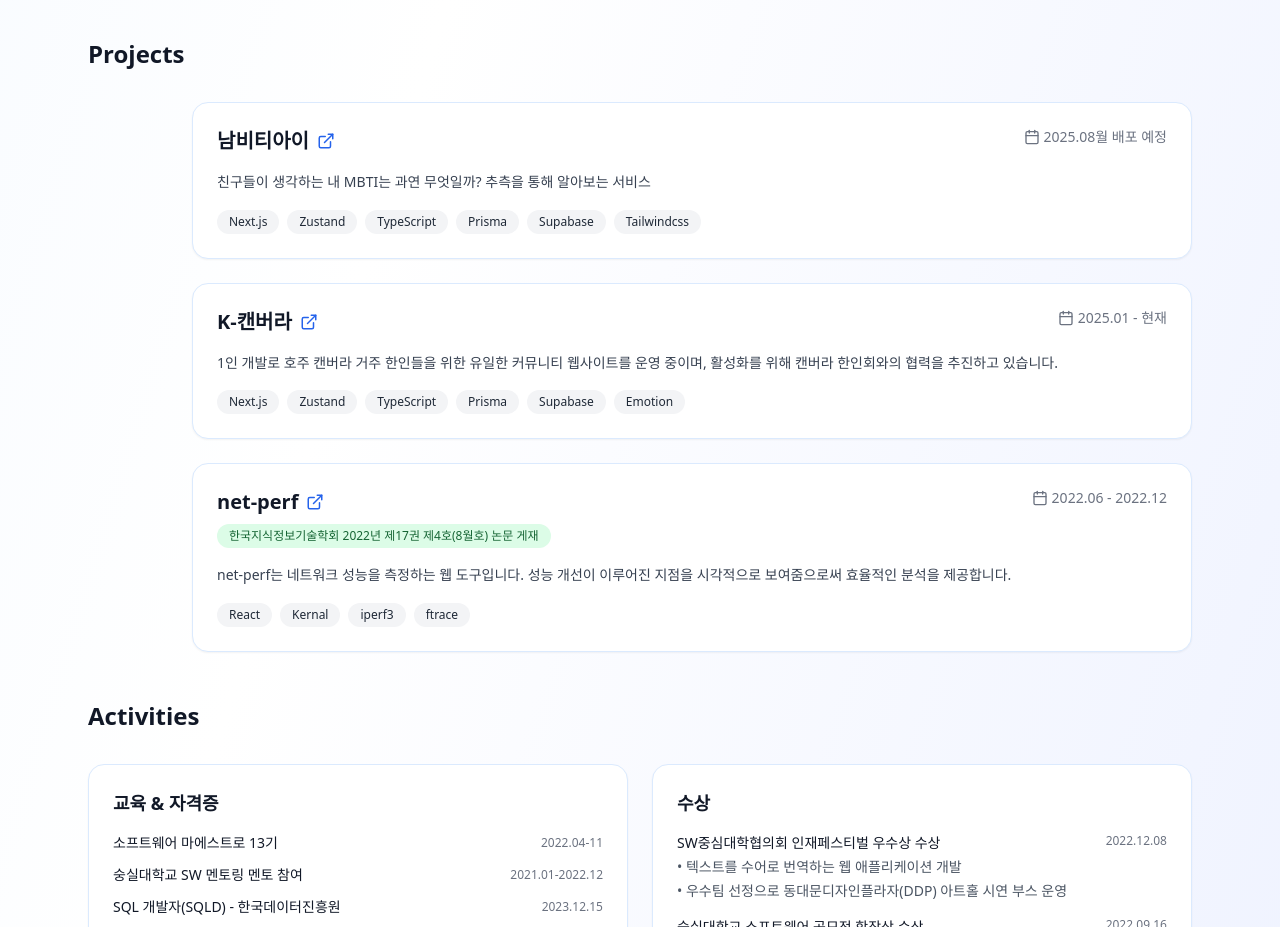
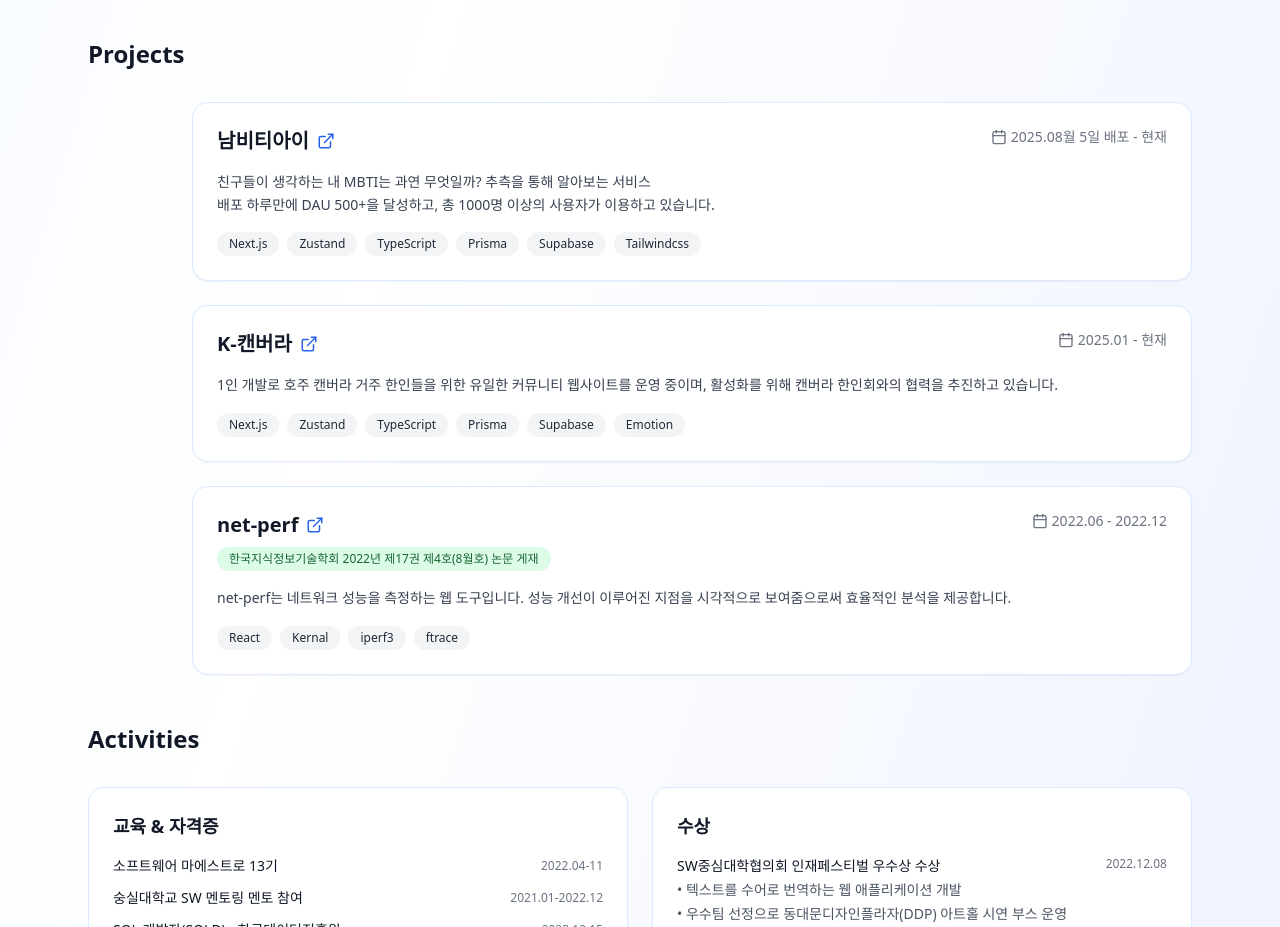
Before and after one commit to flip-404/taeseong-site, a Gatsby site: page /about in a window 1280 px wide. Shown: the part 2680-3607 px from the top of the page. Built offline with nearby package versions, Linux system fonts and the light colour scheme; Gatsby itself is replaced by a stand-in of ours.

Commit message:
about 수정

```diff
--- a/src/components/about/ProjectsSection.tsx
+++ b/src/components/about/ProjectsSection.tsx
@@ -43,7 +43,9 @@ const ProjectItem: React.FC<{ project: PersonalProject }> = ({ project }) => {
           </div>
           <DateDisplay date={date} />
         </div>
-        <p className="text-gray-700 text-sm mb-4 leading-relaxed">{description}</p>
+        <p className="text-gray-700 text-sm mb-4 leading-relaxed whitespace-pre-line">
+          {description}
+        </p>
         <TechBadge technologies={tech} />
       </Card>
     </div>
--- a/src/constants/index.ts
+++ b/src/constants/index.ts
@@ -298,8 +298,9 @@ export const WORK_EXPERIENCES: WorkExperience[] = [
 export const PERSONAL_PROJECTS: PersonalProject[] = [
   {
     name: '남비티아이',
-    date: '2025.08월 배포 예정',
-    description: '친구들이 생각하는 내 MBTI는 과연 무엇일까? 추측을 통해 알아보는 서비스',
+    date: '2025.08월 5일 배포 - 현재',
+    description:
+      '친구들이 생각하는 내 MBTI는 과연 무엇일까? 추측을 통해 알아보는 서비스 \n 배포 하루만에 DAU 500+을 달성하고, 총 1000명 이상의 사용자가 이용하고 있습니다.',
     tech: ['Next.js', 'Zustand', 'TypeScript', 'Prisma', 'Supabase', 'Tailwindcss'],
     logo: 'Nambti',
     link: 'https://nambti.site/',
```
